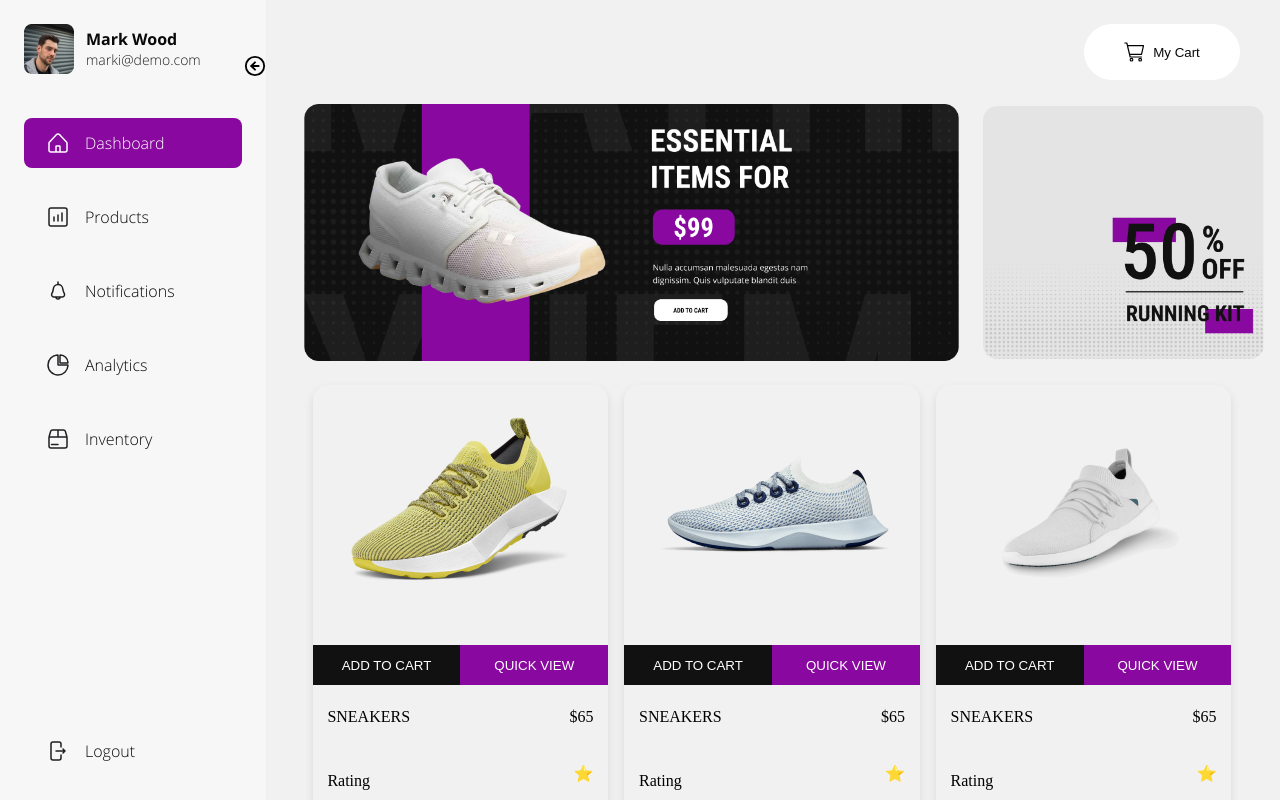
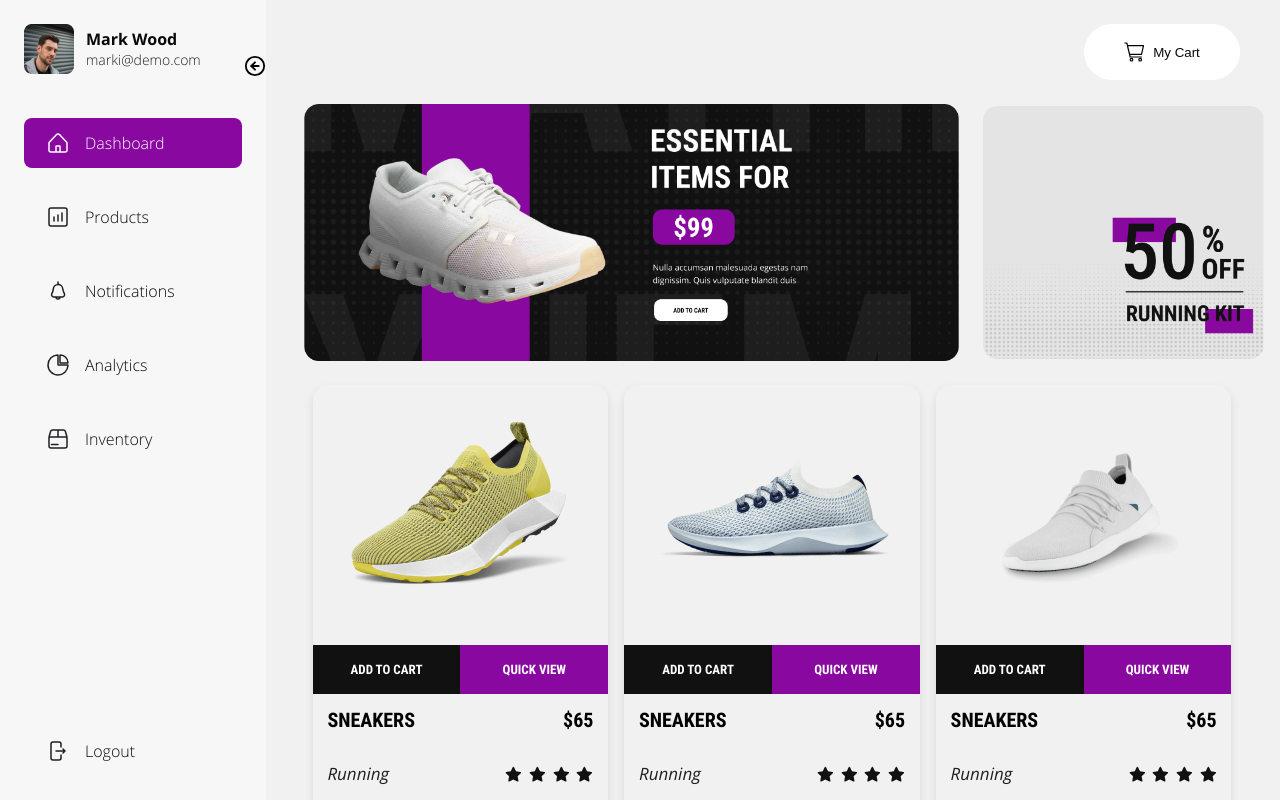
Before and after one commit to Mohsinalisyed/ecommerce-site, a React (Vite) app: page /dashboard in a window 1280 px wide. Built offline with nearby package versions, Linux system fonts and the light colour scheme.

Commit message:
commit respsiveness

```diff
--- a/src/component/Card.tsx
+++ b/src/component/Card.tsx
@@ -1,6 +1,6 @@
 import React from 'react';
 import { Card, ContentWrapper } from './style';
-import { Box, Img } from '../utlis';
+import { Box, Flex, Img, StarIcon, StyledText } from '../utlis';
 import Button from '../utlis/ui_components/Button';
 import { useDispatch } from 'react-redux';
 import { addItem } from '../features/cartSlice';
@@ -29,26 +29,50 @@ const ProductCard: React.FC<ProductCardProps> = ({ imageSrc, name, price, id })
 
     return (
         <Card>
-            <Box style={{ height: "260px" }}>
+            <Flex style={{ height: "260px" }} alignItems='center'>
                 <Img src={imageSrc} alt="Product" />
-            </Box>
+            </Flex>
             <Box className="buttons">
                 <Button radius='0'
                     borderColor='transparent'
                     bg='#111111'
                     color='#ffffff'
+                    height='49.12px'
                     onClick={handleAddToCart}>
-                    ADD TO CART
+                    <StyledText fontFamily='RobotoCondensed-Bold' weight='700' size='13px' lineHeight='15px'>ADD TO CART</StyledText>
                 </Button>
-                <Button radius='0' borderColor='transparent' bg='#89089F' color='#ffffff'>QUICK VIEW</Button>
+                <Button
+                    radius='0'
+                    borderColor='transparent'
+                    bg='#89089F'
+                    height='49.12px'
+                    color='#ffffff'>
+                    <StyledText fontFamily='RobotoCondensed-Bold' weight='700' size='13px' lineHeight='15px'>QUICK VIEW</StyledText>
+                </Button>
             </Box>
             <ContentWrapper>
-                <Box className="name">{name}</Box>
-                <Box className="price">{price}</Box>
+                <StyledText fontFamily='RobotoCondensed-Bold' weight='700' size='20px' lineHeight='23px' color=' #000000'>
+                    {name}
+                </StyledText>
+                <StyledText fontFamily='RobotoCondensed-Bold' weight='700' size='20px' lineHeight='23px' color=' #000000'>
+                    {price}
+                </StyledText>
             </ContentWrapper>
             <ContentWrapper>
-                <Box className="rating">Rating</Box>
-                <Box className="star">⭐</Box>
+                <StyledText
+                    color="#1F1F22"
+                    fontFamily="OpenSans-Italic"
+                    weight="400"
+                    lineHeight="23px"
+                    size="17px"
+                >
+                    Running
+                </StyledText>
+                <Flex alignItems='center'>
+                    {Array.from({ length: 4 }, (_, index) => (
+                        <StarIcon key={index} style={{ marginRight: index < 3 ? '6.7px' : '0' }} />
+                    ))}
+                </Flex>
             </ContentWrapper>
         </Card>
     );
--- a/src/index.css
+++ b/src/index.css
@@ -9,7 +9,10 @@ body {
   font-family: 'OpenSans-Bold';
   src: local('OpenSans-Bold'), url(./fonts/OpenSans-Bold.ttf) format('truetype');
 }
-
+@font-face {
+  font-family: 'RobotoCondensed-Bold';
+  src: local('RobotoCondensed-Bold'), url(./fonts/RobotoCondensed-Bold.ttf) format('truetype');
+}
 @font-face {
   font-family: 'OpenSans-Medium';
   src: local('OpenSans-Medium'), url(./fonts/OpenSans-Medium.ttf) format('truetype');
@@ -21,5 +24,5 @@ body {
 }
 @font-face {
   font-family: 'OpenSans-Italic';
-  src: local('OpenSans-Italict'), url(./fonts/OpenSans-Italic.ttf) format('truetype');
+  src: local('OpenSans-Italic'), url(./fonts/OpenSans-Italic.ttf) format('truetype');
 }
--- /dev/null
+++ b/src/utlis/svg/HeartIcon.tsx
@@ -0,0 +1,9 @@
+
+export const HeartIcon = () => {
+  return (
+      <svg width="16" height="14" viewBox="0 0 16 14" fill="none" xmlns="http://www.w3.org/2000/svg">
+          <path d="M7.84324 13.1142C7.74629 13.1148 7.65018 13.0959 7.56043 13.0587C7.47068 13.0214 7.38904 12.9665 7.32021 12.8971L1.5963 7.073C0.878321 6.33575 0.475586 5.3404 0.475586 4.30316C0.475586 3.26591 0.878321 2.27056 1.5963 1.53332C2.3199 0.800068 3.30009 0.388306 4.32197 0.388306C5.34385 0.388306 6.32404 0.800068 7.04764 1.53332L7.84324 2.34181L8.63884 1.53332C9.36244 0.800068 10.3426 0.388306 11.3645 0.388306C12.3864 0.388306 13.3666 0.800068 14.0902 1.53332C14.8082 2.27056 15.2109 3.26591 15.2109 4.30316C15.2109 5.3404 14.8082 6.33575 14.0902 7.073L8.36627 12.8971C8.29744 12.9665 8.21581 13.0214 8.12605 13.0587C8.0363 13.0959 7.94019 13.1148 7.84324 13.1142Z" fill="#89089F" />
+      </svg>
+
+  )
+}
--- /dev/null
+++ b/src/utlis/svg/StarIcon.tsx
@@ -0,0 +1,20 @@
+import React from 'react';
+
+interface StarIconProps {
+    style?: React.CSSProperties;
+}
+
+export const StarIcon: React.FC<StarIconProps> = ({ style }) => {
+    return (
+        <svg
+            width="17"
+            height="16"
+            viewBox="0 0 17 16"
+            fill="none"
+            xmlns="http://www.w3.org/2000/svg"
+            style={{ ...style }}
+        >
+            <path d="M12.6473 15.5579C12.5239 15.5584 12.4021 15.5292 12.2922 15.4727L8.35552 13.4029L4.41881 15.4727C4.29098 15.5402 4.14685 15.5703 4.00281 15.5596C3.85877 15.549 3.7206 15.4979 3.60401 15.4123C3.48741 15.3267 3.39707 15.21 3.34325 15.0754C3.28943 14.9408 3.27429 14.7938 3.29955 14.651L4.07145 10.2867L0.891205 7.18603C0.791983 7.0866 0.721596 6.96191 0.687598 6.82534C0.6536 6.68877 0.657275 6.54549 0.698229 6.41086C0.742968 6.27309 0.825266 6.15067 0.935783 6.0575C1.0463 5.96433 1.18061 5.90413 1.32347 5.88374L5.72333 5.24035L7.66081 1.2637C7.72401 1.13264 7.8227 1.02211 7.94557 0.944773C8.06844 0.867435 8.21051 0.826416 8.35552 0.826416C8.50053 0.826416 8.6426 0.867435 8.76547 0.944773C8.88834 1.02211 8.98703 1.13264 9.05023 1.2637L11.0109 5.23259L15.4107 5.87599C15.5536 5.89638 15.6879 5.95658 15.7984 6.04975C15.9089 6.14292 15.9912 6.26534 16.036 6.40311C16.0769 6.53774 16.0806 6.68102 16.0466 6.81759C16.0126 6.95415 15.9422 7.07885 15.843 7.17828L12.6627 10.279L13.4347 14.6432C13.4622 14.7885 13.4478 14.9388 13.3931 15.0761C13.3384 15.2135 13.2456 15.3322 13.1259 15.4184C12.9861 15.5168 12.8178 15.5658 12.6473 15.5579Z" fill="#111111" />
+        </svg>
+    )
+};
--- a/src/utlis/svg/index.ts
+++ b/src/utlis/svg/index.ts
@@ -12,3 +12,5 @@ export * from './CartIcon'
 export * from './UpwardArrowIcon'
 export * from './DownwardArrowIcon'
 export * from './TrashIcon'
+export * from './StarIcon'
+export * from './HeartIcon'
```
Also changed, not shown: src/fonts/RobotoCondensed-Bold.ttf (added).
